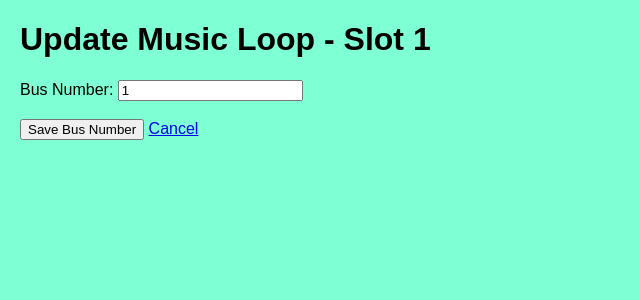
After one commit to Marxrgo/Nova-Bus-App-project, a Django app: page /slot/1/update/ in a window 1280 px wide. The commit adds this page. Shown: the top 300 px of the page, without its empty margins (0-640 px from the left). Run offline with Django 5.2, Linux system fonts and the light colour scheme; tables that the repository leaves empty hold one stand-in row (values such as "Sample post").

Commit message:
added intial pm bus add for admin

```diff
--- /dev/null
+++ b/loops/forms.py
@@ -0,0 +1,14 @@
+from django import forms
+from .models import BusSlot
+
+class BusSlotUpdateForm(forms.ModelForm):
+    class Meta:
+        model = BusSlot
+        fields = ['bus_number']
+        widgets = {
+            'bus_number': forms.NumberInput(attrs={
+                'class': 'form-control',
+                'placeholder': 'Enter Bus #',
+                'min': '1',
+            }),
+        }
--- a/loops/static/loops/style.css
+++ b/loops/static/loops/style.css
@@ -2,6 +2,7 @@ body {
     font-family: sans-serif;
     margin: 20px;
     background-color: aquamarine;
+
 }
 
 .grid {
@@ -11,17 +12,36 @@ body {
     margin-bottom: 30px;
 }
 
+/* Link Wrapper Rules */
+.card-link {
+    text-decoration: none;
+    color: inherit;
+    display: block;
+}
+
 .card {
     border: 2px solid #ccc;
     padding: 12px;
     border-radius: 6px;
     text-align: center;
     background: #f9f9f9;
+    transition: transform 0.1s ease, box-shadow 0.1s ease;
+}
+
+/* Hover effect for interactive slots */
+.card-link:hover .card {
+    transform: translateY(-2px);
+    box-shadow: 0 4px 8px rgba(0,0,0,0.1);
+    border-color: #999;
 }
 
 .card.occupied {
     border-color: #2e7d32;
     background: #e8f5e9;
+}
+
+.card-link:hover .card.occupied {
+    border-color: #1b5e20;
 }
 
 .slot-num {
--- a/loops/templates/loops/dashboard.html
+++ b/loops/templates/loops/dashboard.html
@@ -1,5 +1,4 @@
 {% load static %}
-
 <!DOCTYPE html>
 <html lang="en">
 <head>
@@ -14,6 +13,7 @@
     <h2>Music Loop</h2>
     <div class="grid">
         {% for slot in music_slots %}
+            <a href="{% url 'loops:update_slot' slot.id %}" class="card-link">
                 <div class="card {% if slot.bus_number %}occupied{% endif %}">
                     <div class="slot-num">Slot {{ slot.slot_number }}</div>
                     <div class="bus-num">
@@ -24,6 +24,7 @@
                         {% endif %}
                     </div>
                 </div>
+            </a>
         {% empty %}
             <p>No slots configured for Music Loop.</p>
         {% endfor %}
@@ -32,6 +33,7 @@
     <h2>IB Loop</h2>
     <div class="grid">
         {% for slot in ib_slots %}
+            <a href="{% url 'loops:update_slot' slot.id %}" class="card-link">
                 <div class="card {% if slot.bus_number %}occupied{% endif %}">
                     <div class="slot-num">Slot {{ slot.slot_number }}</div>
                     <div class="bus-num">
@@ -42,6 +44,7 @@
                         {% endif %}
                     </div>
                 </div>
+            </a>
         {% empty %}
             <p>No slots configured for IB Loop.</p>
         {% endfor %}
--- /dev/null
+++ b/loops/templates/loops/update_slot.html
@@ -0,0 +1,25 @@
+{% load static %}
+<!DOCTYPE html>
+<html lang="en">
+<head>
+    <meta charset="UTF-8">
+    <title>Update Slot {{ slot.slot_number }}</title>
+    <link rel="stylesheet" href="{% static 'loops/style.css' %}">
+</head>
+<body>
+
+    <h1>Update {{ slot.get_loop_display }} - Slot {{ slot.slot_number }}</h1>
+
+    <form method="POST">
+        {% csrf_token %}
+        <div>
+            <label for="id_bus_number">Bus Number:</label>
+            {{ form.bus_number }}
+        </div>
+        <br>
+        <button type="submit">Save Bus Number</button>
+        <a href="{% url 'loops:dashboard' %}">Cancel</a>
+    </form>
+
+</body>
+</html>
--- a/loops/urls.py
+++ b/loops/urls.py
@@ -4,5 +4,6 @@ from . import views
 app_name = 'loops'
 
 urlpatterns = [
-    path('', views.loop_dashboard, name= 'dashboard')
+    path('', views.loop_dashboard, name= 'dashboard'),
+    path('slot/<int:slot_id>/update/', views.update_slot, name = 'update_slot')
 ]
--- a/loops/views.py
+++ b/loops/views.py
@@ -1,5 +1,6 @@
-from django.shortcuts import render
+from django.shortcuts import render, get_object_or_404, redirect
 from .models import BusSlot, Looptype
+from .forms import BusSlotUpdateForm
 
 # Create your views here.
 
@@ -14,3 +15,20 @@ def loop_dashboard(request):
     }
 
     return render(request, 'loops/dashboard.html', context)
+
+def update_slot(request, slot_id):
+    slot = get_object_or_404(BusSlot, id = slot_id)
+
+    if request.method == 'POST':
+        form = BusSlotUpdateForm(request.POST,instance = slot)
+        if form.is_valid:
+            form.save()
+            return redirect('loops:dashboard')
+    else:
+        form = BusSlotUpdateForm(instance=slot)
+
+    context = {
+        'form': form,
+        'slot': slot,
+    }
+    return render(request, 'loops/update_slot.html',context)
```
Also changed, not shown: README.md, media/busLoop.png (added). Lines whose indentation alone changed are shown as unchanged.
